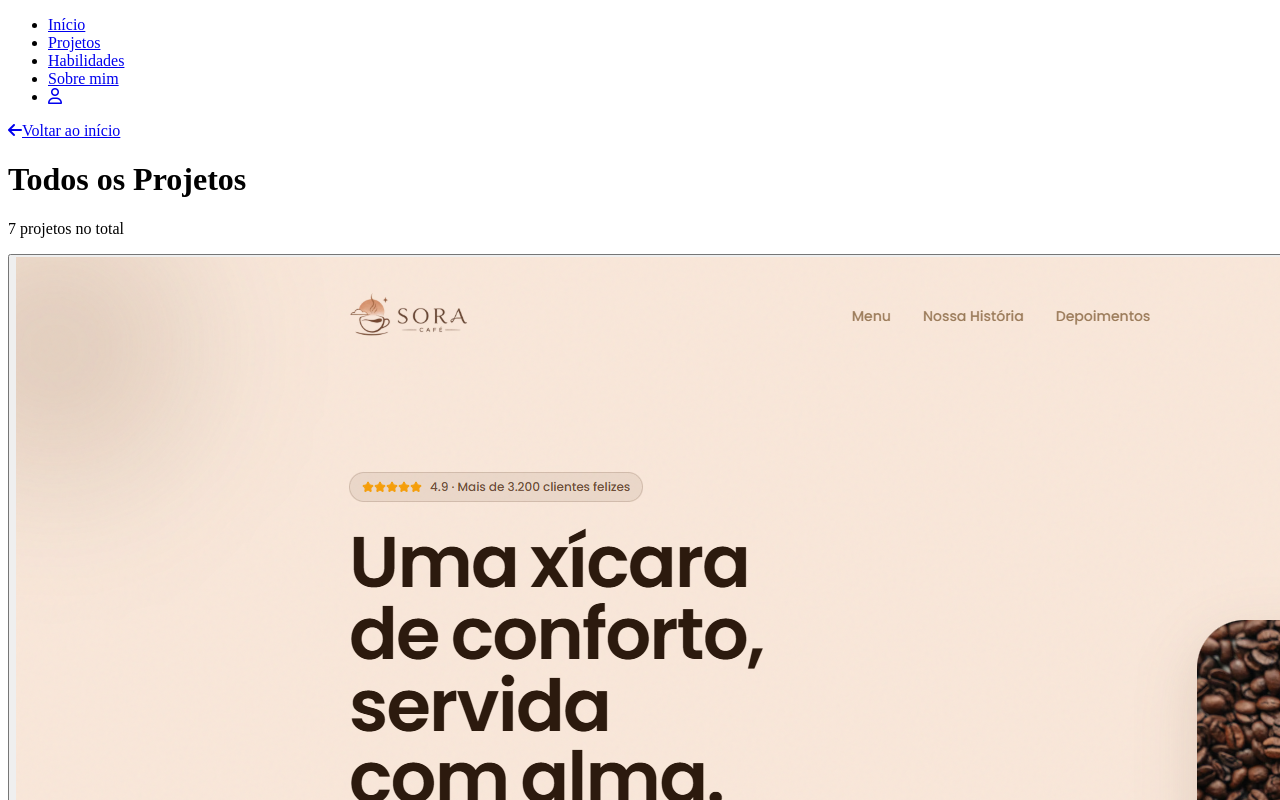
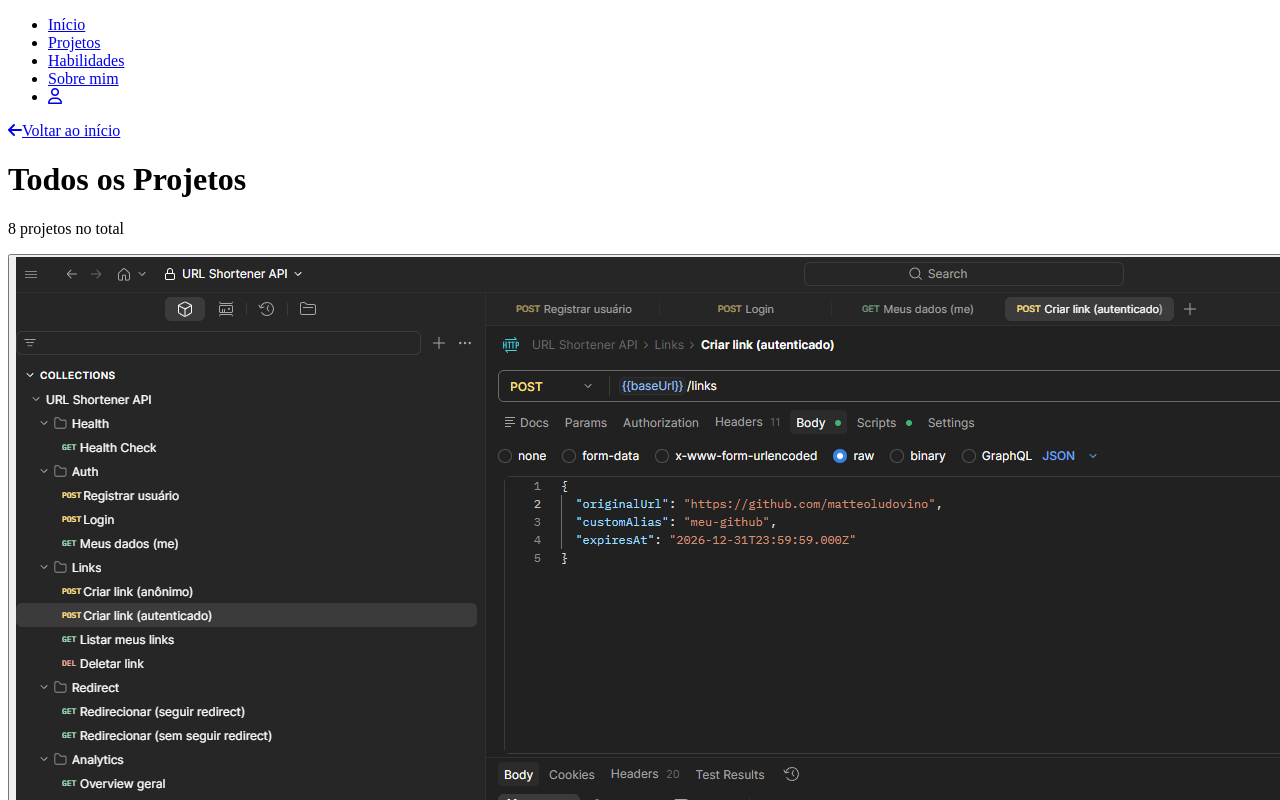
Before and after one commit to matteoludovino/portfolio-v2, a React (Vite) app: page /projetos in a window 1280 px wide. Shown: the top 800 px of the page. Built offline with nearby package versions, Linux system fonts and the light colour scheme; the HTML template or start-up script is replaced by a standard one.

Commit message:
feat: projeto api encurtadora de urls

```diff
--- a/src/data/portfolioData.jsx
+++ b/src/data/portfolioData.jsx
@@ -1,4 +1,4 @@
-import { JSIcon, HTMLIcon, CSSIcon, PHPIcon, NodeIcon, ExpressIcon, HTTPSIcon, ReactIcon, NextIcon, VercelIcon, MySQLIcon, PostgreSQLIcon, MongoDBIcon, TailwindIcon, TSIcon, PrismaIcon } from './svgIcons';
+import { JSIcon, HTMLIcon, CSSIcon, PHPIcon, NodeIcon, ExpressIcon, HTTPSIcon, ReactIcon, NextIcon, VercelIcon, MySQLIcon, PostgreSQLIcon, MongoDBIcon, TailwindIcon, TSIcon, PrismaIcon, FastifyIcon } from './svgIcons';
 
 export const TECH = {
   html:       { label: 'HTML',       Icon: HTMLIcon         },
@@ -18,11 +18,22 @@ export const TECH = {
   vercel:     { label: 'Vercel',     Icon: VercelIcon       },
   typescript: { label: 'TypeScript', Icon: TSIcon           },
   prisma:     { label: 'Prisma',     Icon: PrismaIcon       },
+  fastify:    { label: 'Fastify',    Icon: FastifyIcon      },
 };
 
 export const projects = [
   {
     id: 1,
+    name: 'API Encurtador de URLs',
+    description: 'API REST completa para encurtamento de URLs, desenvolvida com Node.js, TypeScript e Fastify seguindo arquitetura em camadas. Permite criar links curtos com alias customizado e expiração configurável, registra automaticamente dados de cada acesso como país, dispositivo e navegador. Autenticação via JWT, cache de redirecionamento em Redis, rate limiting, IPs anonimizados e documentação interativa via Swagger.',
+    image: '/img/api-encurtador.png',
+    imageAlt: 'API Encurtador de URLs',
+    liveUrl: 'https://github.com/matteoludovino/api-encurtador',
+    repoUrl: 'https://github.com/matteoludovino/api-encurtador',
+    stacks: ['node', 'typescript', 'fastify', 'https', 'prisma', 'postgresql'],
+  },
+  {
+    id: 2,
     name: 'Sora Café',
     description: 'Landing page premium para uma cafeteria artesanal, com foco em experiência visual e microinterações refinadas. Desenvolvida com Next.js 15, TypeScript, Tailwind CSS e Framer Motion, o projeto conta com carrinho funcional persistido em localStorage, animações de scroll, parallax, cursor customizado e dark mode.',
     image: '/img/sora-cafe.png',
@@ -32,7 +43,7 @@ export const projects = [
     stacks: ['next', 'tailwind', 'typescript', 'vercel'],
   },
   {
-    id: 2,
+    id: 3,
     name: 'Taskly',
     description: 'Aplicação de gerenciamento de tarefas fullstack com Next.js 15, TypeScript, Prisma e PostgreSQL. Conta com API REST completa, validação com Zod, paginação, busca, filtros por status. Inclui suporte offline com sincronização automática, Dockerfile e deploy configurado para Vercel e Neon.',
     image: '/img/taskly.png',
@@ -42,7 +53,7 @@ export const projects = [
     stacks: ['next', 'typescript', 'postgresql', 'prisma', 'vercel'],
   },
   {
-    id: 3,
+    id: 4,
     name: 'Saúde+',
     description: 'Landing page para o Saúde+, programa de benefícios que oferece descontos em consultas, exames e medicamentos. Possui animações de scroll, header dinâmico, FAQ com filtro por categorias e formulário de captação de leads, totalmente responsiva para mobile, tablet e desktop.',
     image: '/img/saudemais.png',
@@ -52,7 +63,7 @@ export const projects = [
     stacks: ['next', 'tailwind', 'typescript', 'vercel'],
   },
   {
-    id: 4,
+    id: 5,
     name: 'API de Gerenciamento de Reservas',
     description: 'API RESTful para reservas de hotéis e restaurantes desenvolvida com Node.js, Express e MongoDB. Suporta autenticação, estabelecimentos, quartos/mesas e reservas com verificação de disponibilidade, prevenção de conflitos e arquitetura modular escalável.',
     image: '/img/api-reservas.png',
@@ -62,7 +73,7 @@ export const projects = [
     stacks: ['nodejs','express', 'https', 'mongodb'],
   },
   {
-    id: 5,
+    id: 6,
     name: 'Seu Burguer',
     description: 'Landing page para a hamburgueria Seu Burguer. O site apresenta o cardápio completo com filtro por categoria, carrinho de compras com controle de quantidade e finalização de pedido direto pelo WhatsApp. Possui indicador de horário de funcionamento em tempo real, animações suaves e design escuro moderno com foco em mobile.',
     image: '/img/seu-burguer.png',
@@ -72,7 +83,7 @@ export const projects = [
     stacks: ['next', 'tailwind', 'typescript', 'vercel'],
   },
   {
-    id: 6,
+    id: 7,
     name: 'VitalCare',
     description: 'Landing page para a clínica médica VitalCare, com seções de apresentação, grade de 17 especialidades, depoimentos de pacientes e banner de conversão com CTA duplo. Desenvolvida com Next.js 14, TypeScript e Tailwind CSS, com layout responsivo, animações de scroll e navegação com detecção de seção ativa.',
     image: '/img/vitalcare.png',
@@ -82,7 +93,7 @@ export const projects = [
     stacks: ['next', 'tailwind', 'typescript','vercel'],
   },
   {
-    id: 7,
+    id: 8,
     name: 'API de Gerenciamento de Pedidos',
     description: 'API REST para sistema de PDV (POS) de restaurante, desenvolvida com Node.js, Express, Sequelize e MySQL. Oferece gerenciamento de clientes, produtos e pedidos com arquitetura MVC escalável, integridade transacional e código limpo e modular.',
     image: '/img/api-pedidos.png',
--- a/src/data/svgIcons.jsx
+++ b/src/data/svgIcons.jsx
@@ -205,3 +205,13 @@ export const PrismaIcon = () => (
     </g>
   </svg>
 );
+
+export const FastifyIcon = () => (
+  <svg fill="currentColor" viewBox="0 0 24 24" role="img" xmlns="http://www.w3.org/2000/svg">
+    <g id="SVGRepo_bgCarrier" stroke-width="0"></g>
+    <g id="SVGRepo_tracerCarrier" stroke-linecap="round" stroke-linejoin="round"></g>
+    <g id="SVGRepo_iconCarrier">
+      <path d="M23.245 6.49 24 4.533l-.031-.121-7.473 1.967c.797-1.153.523-2.078.523-2.078s-2.387 1.524-4.193 1.485c-1.804-.04-2.387-.52-5.155.362-2.768.882-3.551 3.59-4.351 4.173-.804.583-3.32 2.477-3.32 2.477l.006.034 2.27-.724s-.622.585-1.945 2.37l-.062-.057.002.011s1.064 1.626 2.107 1.324a2.14 2.14 0 0 0 .353-.147c.419.234.967.463 1.572.525 0 0-.41-.475-.752-1.017l.238-.154.865.318-.096-.812c.003-.003.006-.003.008-.006l.849.311-.105-.738a5.65 5.65 0 0 1 .322-.158l.885-3.345 3.662-2.497-.291.733c-.741 1.826-2.135 2.256-2.135 2.256l-.582.22c-.433.512-.614.637-.764 2.353.348-.088.682-.107.984-.028 1.564.421 2.107 2.307 1.685 2.827-.104.13-.356.354-.673.617H7.77l-.008.514-.065.051h-.645l-.009.504-.17.127c-.607.011-1.373-.518-1.373-.518 0 .481.401 1.225.401 1.225l.07-.034-.061.045s1.625 1.083 2.646.681c.91-.356 3.263-2.213 5.296-3.093l6.15-1.62.811-2.1-4.688 1.235v-1.889l5.5-1.448.811-2.1-6.31 1.662V8.367zm-11.163 4 1.459-.384.02.074-.455 1.179-1.513.398zm.503 2.526-1.512.398.489-1.266 1.459-.385.02.074zm1.971-.424-1.513.398.49-1.266 1.459-.385.02.073z"></path>
+    </g>
+  </svg>
+);
```
Also changed, not shown: public/img/api-encurtador.png (added).
